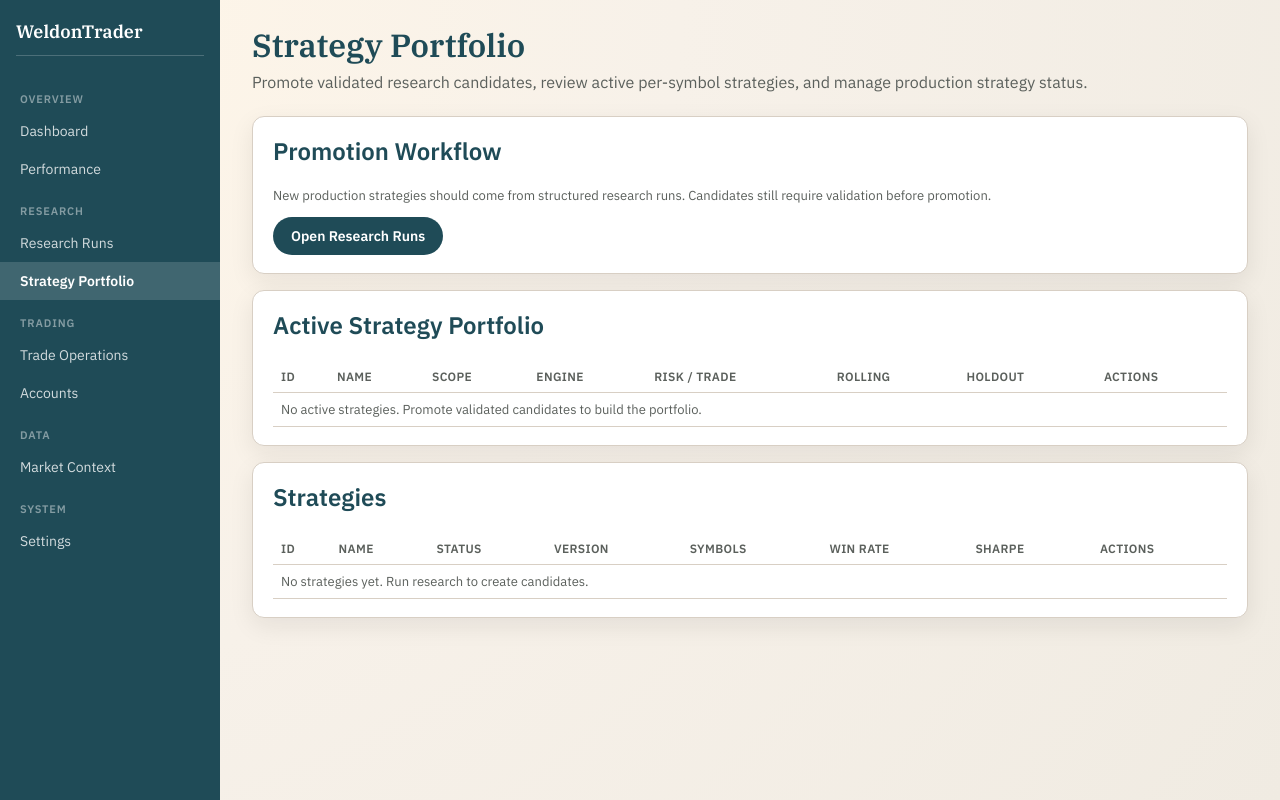
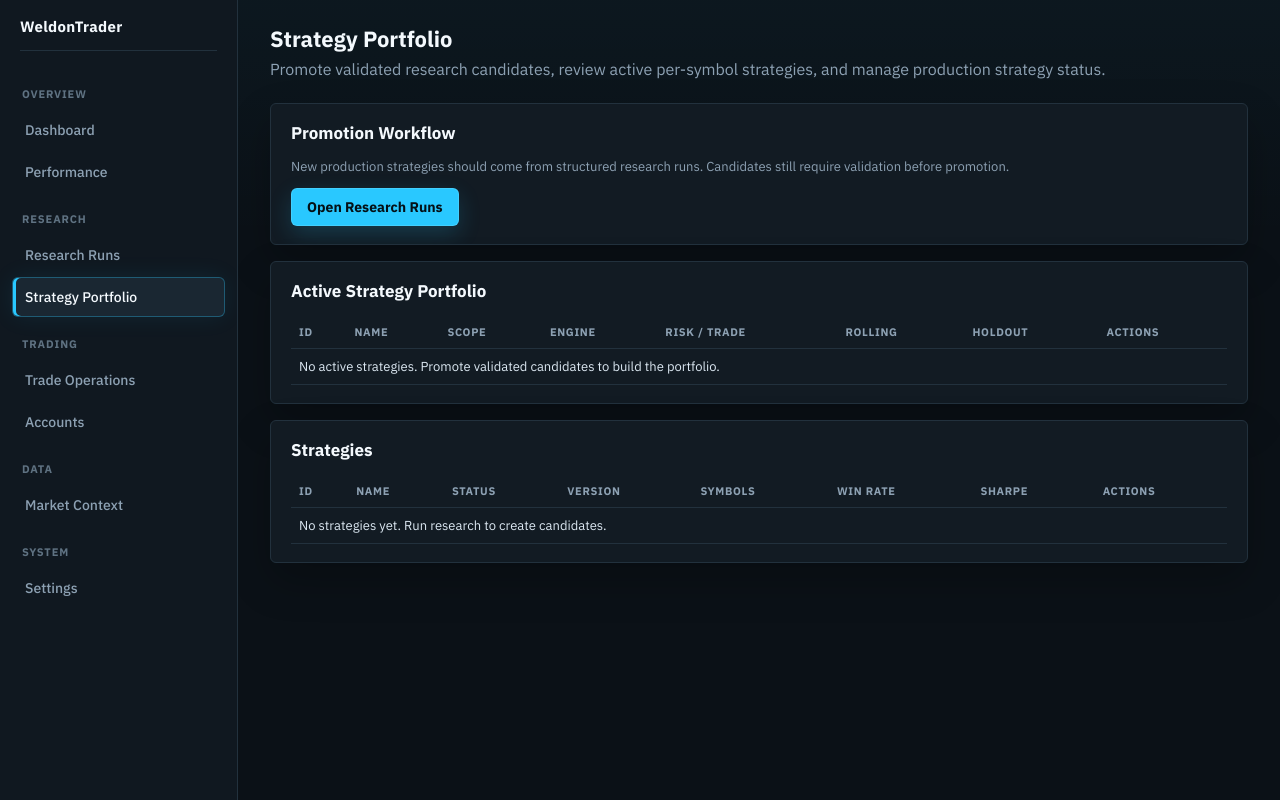
Before and after one commit to ColdBomb1/WeldonTradeNeo, a FastAPI app: page /rulesets in a window 1280 px wide. Run offline with FastAPI, Linux system fonts and the light colour scheme; data that the repository does not hold is empty.

Commit message:
Refresh app theme

```diff
--- a/static/app.css
+++ b/static/app.css
@@ -1,85 +1,109 @@
-@import url("https://fonts.googleapis.com/css2?family=IBM+Plex+Sans:wght@300;400;600&family=IBM+Plex+Serif:wght@400;600&display=swap");
+@import url("https://fonts.googleapis.com/css2?family=IBM+Plex+Sans:wght@300;400;500;600;700&display=swap");
 
 :root {
-  --bg: #f7f1e9;
-  --card: #ffffff;
-  --accent: #1f4b57;
-  --accent-light: #2a6a7a;
-  --muted: #5b605c;
-  --border: #d8cfc4;
-  --success: #1b5b41;
-  --success-bg: #e3efe9;
-  --danger: #8f2d2d;
-  --danger-bg: #fce8e8;
-  --warn: #6a4f2a;
-  --warn-bg: #fdf4e6;
-  --sidebar-width: 220px;
+  --bg: #0b1117;
+  --bg-elevated: #0f171f;
+  --card: #121b23;
+  --card-soft: #17222c;
+  --sidebar: #101820;
+  --sidebar-active: #1a2732;
+  --accent: #29c8ff;
+  --accent-light: #6fe0ff;
+  --accent-soft: rgba(41, 200, 255, 0.14);
+  --text: #dce8f2;
+  --text-strong: #f4f9fd;
+  --muted: #8da1b3;
+  --border: #22313d;
+  --border-strong: #2e4555;
+  --success: #35d48b;
+  --success-bg: rgba(53, 212, 139, 0.14);
+  --danger: #ff6475;
+  --danger-bg: rgba(255, 100, 117, 0.14);
+  --warn: #f6b94c;
+  --warn-bg: rgba(246, 185, 76, 0.14);
+  --sidebar-width: 238px;
 }
 
 * {
   box-sizing: border-box;
 }
 
+html {
+  color-scheme: dark;
+}
+
 body {
   margin: 0;
   font-family: "IBM Plex Sans", "Segoe UI", sans-serif;
-  background: radial-gradient(circle at top left, #fff6e8, #f7f1e9 45%, #f0ebe2 100%);
-  color: #1b1d1f;
+  background: var(--bg);
+  color: var(--text);
   display: flex;
   min-height: 100vh;
+}
+
+a {
+  color: var(--accent-light);
 }
 
 /* --- Sidebar Navigation --- */
 
 .sidebar {
   width: var(--sidebar-width);
-  background: var(--accent);
-  color: #fff;
-  padding: 20px 0;
+  background: var(--sidebar);
+  color: var(--text);
+  padding: 18px 12px;
   position: fixed;
   top: 0;
   left: 0;
   bottom: 0;
   overflow-y: auto;
   z-index: 100;
+  border-right: 1px solid var(--border);
 }
 
 .sidebar h1 {
-  font-family: "IBM Plex Serif", serif;
-  font-size: 18px;
-  margin: 0 16px 20px;
-  padding-bottom: 12px;
-  border-bottom: 1px solid rgba(255,255,255,0.2);
+  font-size: 15px;
+  line-height: 1.2;
+  margin: 0 8px 18px;
+  padding: 0 0 14px;
+  color: var(--text-strong);
+  border-bottom: 1px solid var(--border);
+  letter-spacing: 0.02em;
 }
 
 .sidebar nav a {
   display: block;
-  padding: 10px 20px;
-  color: rgba(255,255,255,0.8);
+  margin: 2px 0;
+  padding: 10px 12px;
+  color: var(--muted);
   text-decoration: none;
   font-size: 14px;
-  font-weight: 400;
-  transition: background 0.15s, color 0.15s;
+  font-weight: 500;
+  border-radius: 6px;
+  border: 1px solid transparent;
+  transition: background 0.15s, border-color 0.15s, color 0.15s, box-shadow 0.15s;
 }
 
 .sidebar nav a:hover {
-  background: rgba(255,255,255,0.1);
-  color: #fff;
+  background: var(--card-soft);
+  border-color: var(--border);
+  color: var(--text-strong);
 }
 
 .sidebar nav a.active {
-  background: rgba(255,255,255,0.15);
-  color: #fff;
-  font-weight: 600;
+  background: var(--sidebar-active);
+  border-color: rgba(41, 200, 255, 0.32);
+  color: var(--text-strong);
+  box-shadow: inset 3px 0 0 var(--accent), 0 0 24px rgba(41, 200, 255, 0.08);
 }
 
 .sidebar nav .section-label {
   font-size: 11px;
   text-transform: uppercase;
   letter-spacing: 0.08em;
-  color: rgba(255,255,255,0.45);
-  padding: 16px 20px 6px;
-  font-weight: 600;
+  color: #5f7282;
+  padding: 18px 10px 7px;
+  font-weight: 700;
 }
 
 /* --- Main Content --- */
@@ -88,6 +112,9 @@
   margin-left: var(--sidebar-width);
   flex: 1;
   min-width: 0;
+  background:
+    linear-gradient(180deg, rgba(41, 200, 255, 0.035), rgba(41, 200, 255, 0) 240px),
+    var(--bg);
 }
 
 header {
@@ -95,9 +122,11 @@
 }
 
 header h1 {
-  font-family: "IBM Plex Serif", "Times New Roman", serif;
+  font-size: 22px;
+  font-weight: 700;
   margin: 0 0 6px;
-  color: var(--accent);
+  color: var(--text-strong);
+  letter-spacing: 0;
 }
 
 header p {
@@ -115,20 +144,22 @@
 .card {
   background: var(--card);
   border: 1px solid var(--border);
-  border-radius: 12px;
+  border-radius: 6px;
   padding: 18px 20px;
-  box-shadow: 0 8px 24px rgba(23, 26, 28, 0.08);
+  box-shadow: 0 18px 42px rgba(0, 0, 0, 0.24);
+  overflow-x: auto;
 }
 
 .card h2 {
   margin-top: 0;
-  color: var(--accent);
+  color: var(--text-strong);
+  font-size: 17px;
 }
 
 .card h3 {
   margin-top: 12px;
   margin-bottom: 8px;
-  color: var(--accent);
+  color: var(--text-strong);
   font-size: 15px;
 }
 
@@ -213,32 +268,49 @@
 .table td {
   border-bottom: 1px solid var(--border);
   text-align: left;
-  padding: 8px;
+  padding: 9px 8px;
+  color: var(--text);
+  vertical-align: top;
 }
 
 .table th {
-  font-weight: 600;
+  font-weight: 700;
   color: var(--muted);
-  font-size: 12px;
+  font-size: 11px;
   text-transform: uppercase;
-  letter-spacing: 0.03em;
+  letter-spacing: 0.06em;
 }
 
-button, .btn {
+.table tbody tr:hover {
+  background: rgba(41, 200, 255, 0.035);
+}
+
+button,
+.btn {
   background: var(--accent);
-  color: white;
-  border: 0;
-  border-radius: 999px;
-  padding: 10px 18px;
-  font-weight: 600;
+  color: #041016;
+  border: 1px solid rgba(111, 224, 255, 0.35);
+  border-radius: 6px;
+  padding: 9px 15px;
+  font-weight: 700;
   cursor: pointer;
   font-size: 14px;
   text-decoration: none;
   display: inline-block;
+  box-shadow: 0 8px 22px rgba(41, 200, 255, 0.18);
 }
 
-button:hover, .btn:hover {
+button:hover,
+.btn:hover {
   background: var(--accent-light);
+  color: #041016;
+}
+
+button:disabled,
+.btn:disabled {
+  opacity: 0.55;
+  cursor: not-allowed;
+  box-shadow: none;
 }
 
 .btn-sm {
@@ -364,17 +444,32 @@
   align-items: center;
   gap: 4px;
   margin-bottom: 0;
+  color: var(--text);
 }
 
 .indicator-list input[type="checkbox"] {
   width: auto;
 }
 
+::-webkit-scrollbar {
+  width: 10px;
+  height: 10px;
+}
+
+::-webkit-scrollbar-thumb {
+  background: #263846;
+  border-radius: 999px;
+}
+
+::-webkit-scrollbar-track {
+  background: #0a1015;
+}
+
 @media (max-width: 768px) {
   .sidebar {
     width: 100%;
     position: relative;
-    padding: 12px 0;
+    padding: 12px;
   }
 
   .sidebar h1 {
--- a/templates/base.html
+++ b/templates/base.html
@@ -29,6 +29,13 @@
     <div class="content">
       {% block content %}{% endblock %}
     </div>
+    <script>
+      if (window.Chart) {
+        Chart.defaults.color = '#8da1b3';
+        Chart.defaults.borderColor = '#22313d';
+        Chart.defaults.font.family = '"IBM Plex Sans", "Segoe UI", sans-serif';
+      }
+    </script>
     {% block scripts %}{% endblock %}
   </body>
 </html>
--- a/templates/candles.html
+++ b/templates/candles.html
@@ -129,9 +129,9 @@
       data: {
         labels: candles.map(c => c.time),
         datasets: [
-          { label: "Close", data: candles.map(c => c.close), borderColor: "#1f4b57", backgroundColor: "rgba(31,75,87,0.1)", tension: 0.2, pointRadius: 0, fill: true },
-          { label: "High", data: candles.map(c => c.high), borderColor: "rgba(39,174,96,0.4)", borderWidth: 1, pointRadius: 0, tension: 0.2, fill: false },
-          { label: "Low", data: candles.map(c => c.low), borderColor: "rgba(231,76,60,0.4)", borderWidth: 1, pointRadius: 0, tension: 0.2, fill: false },
+          { label: "Close", data: candles.map(c => c.close), borderColor: "#29c8ff", backgroundColor: "rgba(41,200,255,0.14)", tension: 0.2, pointRadius: 0, fill: true },
+          { label: "High", data: candles.map(c => c.high), borderColor: "rgba(53,212,139,0.45)", borderWidth: 1, pointRadius: 0, tension: 0.2, fill: false },
+          { label: "Low", data: candles.map(c => c.low), borderColor: "rgba(255,100,117,0.45)", borderWidth: 1, pointRadius: 0, tension: 0.2, fill: false },
         ],
       },
       options: {
--- a/templates/operations.html
+++ b/templates/operations.html
@@ -66,7 +66,7 @@
   function fmtMoney(v) {
     if (v == null || isNaN(Number(v))) return '--';
     const n = Number(v);
-    const c = n >= 0 ? '#27ae60' : '#e74c3c';
+    const c = n >= 0 ? '#35d48b' : '#ff6475';
     return `<span style="color:${c};font-weight:600">${n >= 0 ? '+' : ''}$${n.toFixed(2)}</span>`;
   }
   function fmtNum(v, digits = 5) {
@@ -220,7 +220,7 @@
       msg.textContent = data.status || 'Scan complete.';
       refreshAll();
     } catch (e) {
-      msg.innerHTML = `<span style="color:#e74c3c">${e.message}</span>`;
+      msg.innerHTML = `<span style="color:#ff6475">${e.message}</span>`;
     }
   });
 
--- a/templates/rulesets.html
+++ b/templates/rulesets.html
@@ -102,7 +102,7 @@
   <section class="card" id="detail-section" style="display:none">
     <h2 style="display:flex;align-items:center;gap:8px">
       <input id="detail-name" value="" style="font:inherit;border:1px solid transparent;background:transparent;padding:2px 6px;border-radius:4px;flex:1;min-width:0" />
-      <span id="detail-id" style="font-size:14px;color:#888;white-space:nowrap"></span>
+      <span id="detail-id" style="font-size:14px;color:#8da1b3;white-space:nowrap"></span>
     </h2>
 
     <div class="row" style="margin-bottom:8px">
@@ -234,24 +234,24 @@
 
   function statusBadge(status) {
     const colors = {
-      active: '#27ae60',
-      inactive: '#888',
-      training: '#e67e22',
-      candidate: '#2980b9',
-      validated: '#16a085',
+      active: '#35d48b',
+      inactive: '#8da1b3',
+      training: '#f6b94c',
+      candidate: '#29c8ff',
+      validated: '#20d0b2',
     };
-    return `<span style="display:inline-block;padding:2px 8px;border-radius:4px;background:${colors[status]||'#888'};color:#fff;font-size:12px">${status}</span>`;
+    return `<span style="display:inline-block;padding:2px 8px;border-radius:4px;background:${colors[status]||'#8da1b3'};color:#041016;font-size:12px;font-weight:700">${status}</span>`;
   }
 
   function pnlSpan(v) {
     if (v == null) return '--';
-    const c = v >= 0 ? '#27ae60' : '#e74c3c';
+    const c = v >= 0 ? '#35d48b' : '#ff6475';
     return `<span style="font-weight:600;color:${c}">$${v.toFixed(2)}</span>`;
   }
 
   function fmtReturnPct(v) {
     if (v == null) return '--';
-    const c = v >= 0 ? '#27ae60' : '#e74c3c';
+    const c = v >= 0 ? '#35d48b' : '#ff6475';
     return `<span style="font-weight:600;color:${c}">${v.toFixed(2)}%</span>`;
   }
 
@@ -320,7 +320,7 @@
       return;
     }
     const passed = validation.passed === true || validation.status === 'passed';
-    const color = passed ? '#27ae60' : (validation.status === 'stale' ? '#e67e22' : '#e74c3c');
+    const color = passed ? '#35d48b' : (validation.status === 'stale' ? '#f6b94c' : '#ff6475');
     const reasons = validation.reasons && validation.reasons.length
       ? ` ${validation.reasons.join(' ')}`
       : '';
@@ -504,7 +504,7 @@
         labels: curve.map(p => p.time ? new Date(p.time).toLocaleDateString() : ''),
         datasets: [{
           label: 'Equity', data: curve.map(p => p.equity),
-          borderColor: '#1f4b57', backgroundColor: 'rgba(31,75,87,0.1)',
+          borderColor: '#29c8ff', backgroundColor: 'rgba(41,200,255,0.14)',
           tension: 0.2, pointRadius: 0, fill: true,
         }]
       },
@@ -536,7 +536,7 @@
         document.getElementById('backtest-btn').textContent = 'Run Backtest';
         document.getElementById('validate-btn').textContent = 'Run Validation';
         document.getElementById('bt-results').innerHTML =
-          `<span style="color:#e74c3c">Backtest ${p.status}${p.error ? ': ' + p.error : ''}</span>`;
+          `<span style="color:#ff6475">Backtest ${p.status}${p.error ? ': ' + p.error : ''}</span>`;
         loadRulesets();
         return;
       }
@@ -562,7 +562,7 @@
               ? `<br>${r.validation_reasons.join(' ')}`
               : '';
             document.getElementById('bt-results').innerHTML =
-              `<strong style="color:${ok ? '#27ae60' : '#e74c3c'}">Validation ${r.validation_status}:</strong> ${base}${reasons}`;
+              `<strong style="color:${ok ? '#35d48b' : '#ff6475'}">Validation ${r.validation_status}:</strong> ${base}${reasons}`;
           } else {
             document.getElementById('bt-results').innerHTML = `<strong>Final:</strong> ${base}`;
           }
@@ -605,7 +605,7 @@
       validateBtn.disabled = false;
       backtestBtn.textContent = 'Run Backtest';
       validateBtn.textContent = 'Run Validation';
-      document.getElementById('bt-results').innerHTML = `<span style="color:#e74c3c">${data.error}</span>`;
+      document.getElementById('bt-results').innerHTML = `<span style="color:#ff6475">${data.error}</span>`;
       return;
     }
     activeBtId = data.bt_id;
@@ -633,9 +633,9 @@
         labels: iterations.map(it => `#${it.iteration_number}`),
         datasets: [
           { label: 'Sharpe', data: iterations.map(it => it.sharpe_ratio),
-            borderColor: '#1f4b57', tension: 0.2, yAxisID: 'y' },
+            borderColor: '#29c8ff', tension: 0.2, yAxisID: 'y' },
           { label: 'Win Rate %', data: iterations.map(it => it.win_rate != null ? it.win_rate*100 : null),
-            borderColor: '#27ae60', tension: 0.2, yAxisID: 'y1' },
+            borderColor: '#35d48b', tension: 0.2, yAxisID: 'y1' },
         ]
       },
       options: { responsive: true, maintainAspectRatio: false, animation: false,
@@ -647,7 +647,7 @@
     });
   }
 
-  const symColors = ['#1f4b57', '#27ae60', '#e67e22', '#8e44ad', '#e74c3c', '#2980b9'];
+  const symColors = ['#29c8ff', '#35d48b', '#f6b94c', '#20d0b2', '#ff6475', '#6fe0ff'];
 
   function updateTrEquity(perSymbolCurves, initialBalance) {
     const ctx = document.getElementById('tr-equity-chart').getContext('2d');
@@ -678,7 +678,7 @@
     // Starting balance reference line
     datasets.push({
       label: 'Starting', data: labels.map(() => startBal),
-      borderColor: '#888', borderWidth: 1, borderDash: [4,2],
+      borderColor: '#8da1b3', borderWidth: 1, borderDash: [4,2],
       pointRadius: 0, fill: false,
     });
 
@@ -714,12 +714,12 @@
       const ddTarget = p.target_dd_pct;
       const ddOk = dd != null && ddTarget && dd <= ddTarget / 100;
       document.getElementById('tp-dd').innerHTML = dd != null
-        ? `<span style="color:${ddOk ? '#27ae60' : '#e74c3c'}">${ddPct}</span>` : '--';
+        ? `<span style="color:${ddOk ? '#35d48b' : '#ff6475'}">${ddPct}</span>` : '--';
       const profitPct = bal != null ? ((bal - startBal) / startBal * 100) : null;
       const profitTarget = p.target_profit_pct;
       const profitOk = profitPct != null && profitTarget && profitPct >= profitTarget;
       document.getElementById('tp-profit').innerHTML = profitPct != null
-        ? `<span style="color:${profitOk ? '#27ae60' : '#e74c3c'}">${profitPct >= 0 ? '+' : ''}${profitPct.toFixed(1)}%</span>` : '--';
+        ? `<span style="color:${profitOk ? '#35d48b' : '#ff6475'}">${profitPct >= 0 ? '+' : ''}${profitPct.toFixed(1)}%</span>` : '--';
 
       if (iters.length > 0) updateTrChart(iters);
       if (p.per_symbol_curves) updateTrEquity(p.per_symbol_curves, startBal);
@@ -748,11 +748,11 @@
         if (p.status === 'completed') {
           const candidateId = p.candidate_ruleset_id;
           document.getElementById('train-status').innerHTML = candidateId
-            ? `<span style="color:#27ae60">Training complete. Candidate ruleset #${candidateId} created. <a href="#" onclick="showDetail(${candidateId});return false">Open candidate</a> and run validation before promotion.</span>`
-            : `<span style="color:#27ae60">Training complete. No candidate was created.</span>`;
+            ? `<span style="color:#35d48b">Training complete. Candidate ruleset #${candidateId} created. <a href="#" onclick="showDetail(${candidateId});return false">Open candidate</a> and run validation before promotion.</span>`
+            : `<span style="color:#35d48b">Training complete. No candidate was created.</span>`;
           if (candidateId) showDetail(candidateId);
         } else {
-          document.getElementById('train-status').innerHTML = '<span style="color:#e67e22">Training stopped. No candidate was promoted.</span>';
+          document.getElementById('train-status').innerHTML = '<span style="color:#f6b94c">Training stopped. No candidate was promoted.</span>';
         }
         loadRulesets();
       }
@@ -782,7 +782,7 @@
     const data = await resp.json();
     if (data.error) {
       btn.disabled = false; btn.textContent = 'Start Training';
-      document.getElementById('train-status').innerHTML = `<span style="color:#e74c3c">${data.error}</span>`;
+      document.getElementById('train-status').innerHTML = `<span style="color:#ff6475">${data.error}</span>`;
       return;
     }
     activeRunId = data.run_id;
@@ -801,7 +801,7 @@
     document.getElementById('tr-stop-btn').style.display = 'none';
     document.getElementById('train-btn').disabled = false;
     document.getElementById('train-btn').textContent = 'Start Training';
-    document.getElementById('train-status').innerHTML = '<span style="color:#e67e22">Training stopped.</span>';
+    document.getElementById('train-status').innerHTML = '<span style="color:#f6b94c">Training stopped.</span>';
   });
 
   loadRulesets();
--- a/templates/trade_plans.html
+++ b/templates/trade_plans.html
@@ -533,8 +533,8 @@
         datasets: [{
           label: "Equity",
           data: curve.map(p => p.equity),
-          borderColor: "#1f4b57",
-          backgroundColor: "rgba(31,75,87,0.1)",
+          borderColor: "#29c8ff",
+          backgroundColor: "rgba(41,200,255,0.14)",
           tension: 0.2,
           pointRadius: 0,
           fill: true,
--- a/templates/trades.html
+++ b/templates/trades.html
@@ -101,12 +101,12 @@
 <script>
   function pnlColor(val) {
     if (val == null) return '--';
-    const color = val >= 0 ? '#27ae60' : '#e74c3c';
+    const color = val >= 0 ? '#35d48b' : '#ff6475';
     return `<span style="font-weight:600;color:${color}">$${val.toFixed(2)}</span>`;
   }
 
   function sideBadge(side) {
-    const color = side === 'buy' ? '#27ae60' : '#e74c3c';
+    const color = side === 'buy' ? '#35d48b' : '#ff6475';
     return `<span style="font-weight:600;color:${color}">${side.toUpperCase()}</span>`;
   }
 
```
Also changed, not shown: other parts of static/app.css (+52 -20 lines), templates/accounts.html (+15 -15 lines), templates/analytics.html (+8 -8 lines), templates/calendar.html (+9 -9 lines), templates/charts.html (+4 -4 lines), templates/dashboard.html (+19 -19 lines), templates/market_context.html (+4 -4 lines), templates/research.html (+5 -5 lines), templates/signals.html (+9 -9 lines), templates/training.html (+7 -7 lines).
